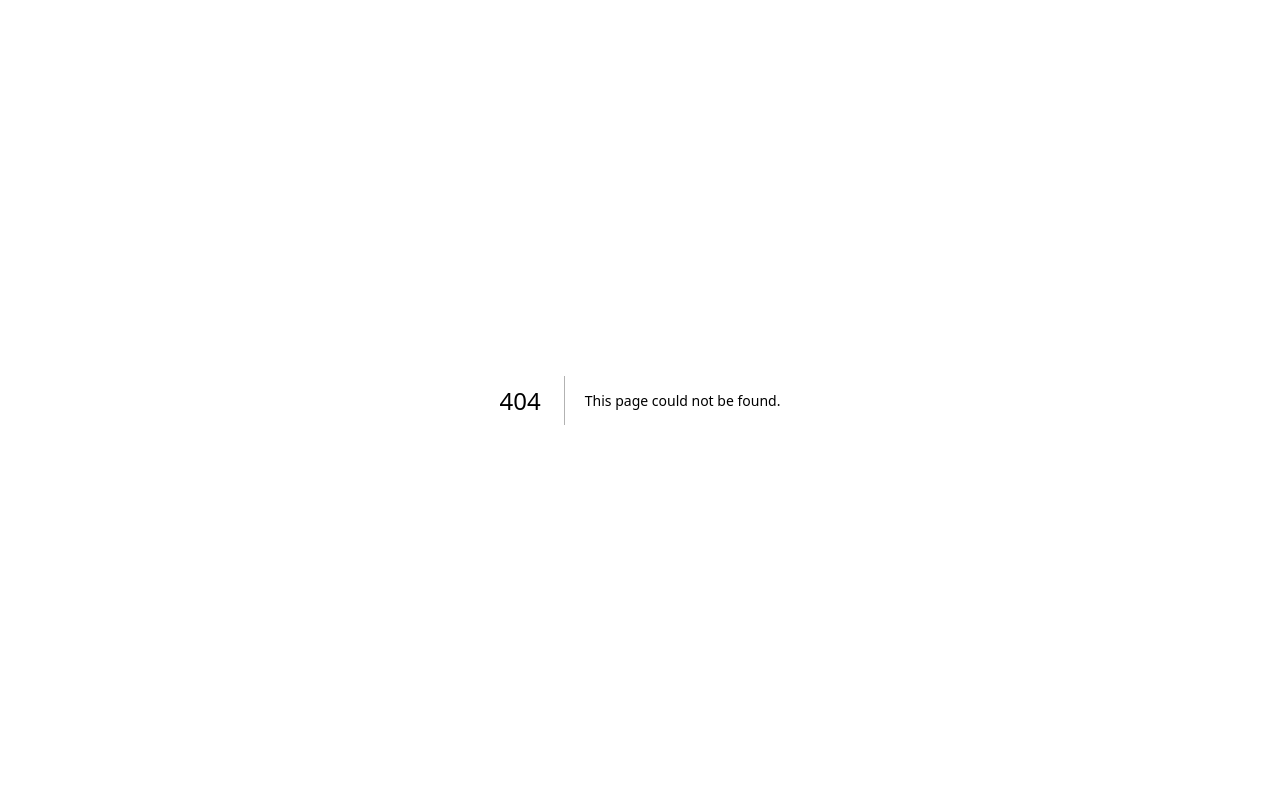
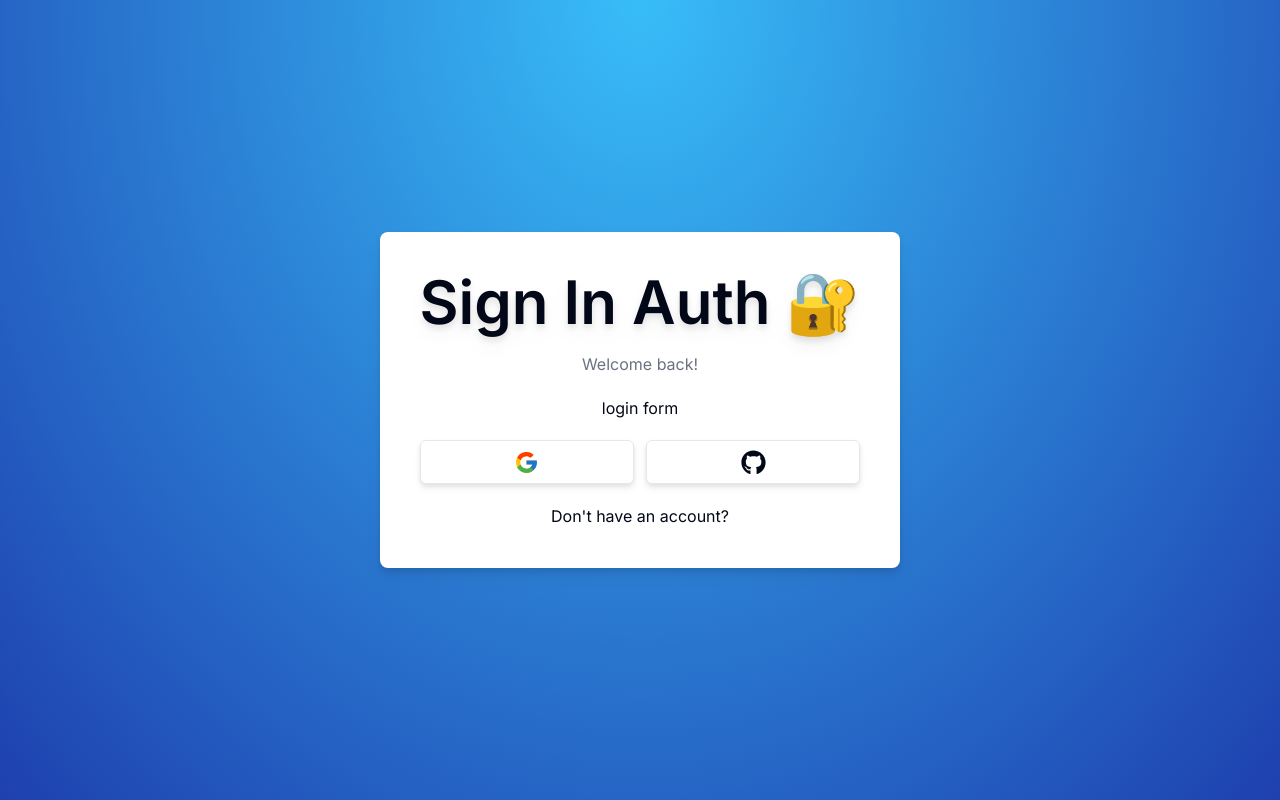
Before and after one commit to abhijayrajvansh/backend-library, a Next.js app in the folder next-auth/: page /auth/login in a window 1280 px wide. Before the commit this address had no page. Built offline with nearby package versions, Linux system fonts and the light colour scheme.

Commit message:
update: sign-in page ui

```diff
--- /dev/null
+++ b/next-auth/app/auth/login/page.tsx
@@ -0,0 +1,41 @@
+'use client';
+
+import { useRouter } from "next/navigation";
+import { FcGoogle } from "react-icons/fc";
+import { FaGithub } from "react-icons/fa";
+import { Button } from "@/components/ui/button";
+
+const page = () => {
+  const router = useRouter();
+
+  const handleClick = () => {
+    router.push('/auth/register')
+  }
+
+  return (
+    <div className="flex h-full flex-col justify-center items-center bg-[radial-gradient(ellipse_at_top,_var(--tw-gradient-stops))] from-sky-400 to-blue-800">
+
+      <div className="space-y-5 bg-white p-10 rounded-lg text-center drop-shadow-lg">
+        <h1 className="text-6xl font-semibold drop-shadow-lg">Sign In Auth 🔐</h1>
+        <p className="text-gray-500">Welcome back!</p>
+        <div>login form</div>
+
+        <div className="flex items-center gap-3">
+          <Button size={'lg'} variant={'outline'} className="w-full drop-shadow-md">
+            <FcGoogle size={25}/>
+          </Button>
+
+          <Button size={'lg'} variant={'outline'} className="w-full drop-shadow-md">
+            <FaGithub size={25}/>
+          </Button>
+
+        </div>
+
+        <p className="hover:underline underline-offset-4 cursor-pointer" onClick={handleClick}>Don't have an account?</p>
+      </div>
+
+    </div>
+  )
+}
+
+export default page;
--- /dev/null
+++ b/next-auth/app/auth/register/page.tsx
@@ -0,0 +1,7 @@
+const page = () => {
+  return (
+    <div>register page!</div>
+  )
+}
+
+export default page;
--- a/next-auth/app/layout.tsx
+++ b/next-auth/app/layout.tsx
@@ -5,18 +5,14 @@ import "./globals.css";
 const inter = Inter({ subsets: ["latin"] });
 
 export const metadata: Metadata = {
-  title: "Create Next App",
-  description: "Generated by create next app",
+  title: "Next-Auth | Home",
+  description: "Built by Abhijay Rajvansh",
 };
 
-export default function RootLayout({
-  children,
-}: Readonly<{
-  children: React.ReactNode;
-}>) {
+export default function RootLayout({ children, }: Readonly<{ children: React.ReactNode; }>) {
   return (
     <html lang="en">
       <body className={inter.className}>{children}</body>
     </html>
   );
-}
+};
--- a/next-auth/package.json
+++ b/next-auth/package.json
@@ -16,6 +16,7 @@
     "next": "14.1.4",
     "react": "^18",
     "react-dom": "^18",
+    "react-icons": "^5.0.1",
     "tailwind-merge": "^2.2.2",
     "tailwindcss-animate": "^1.0.7"
   },
```
Also changed, not shown: 1 other file (tests, documents, lock files or other folders).
